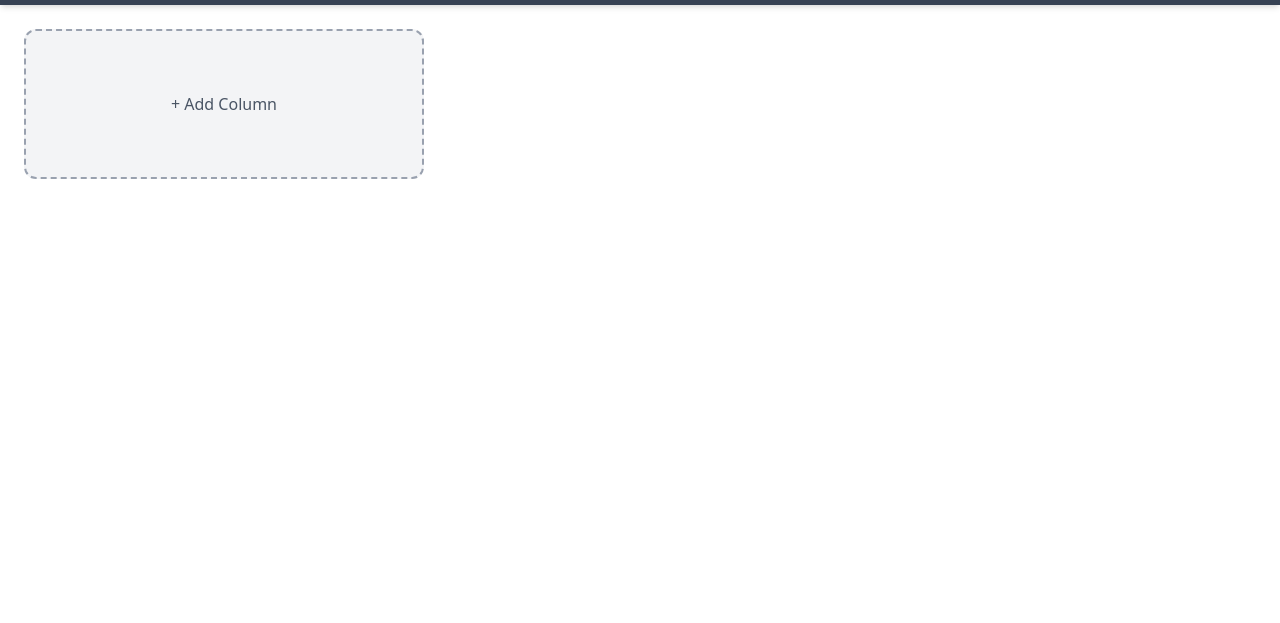
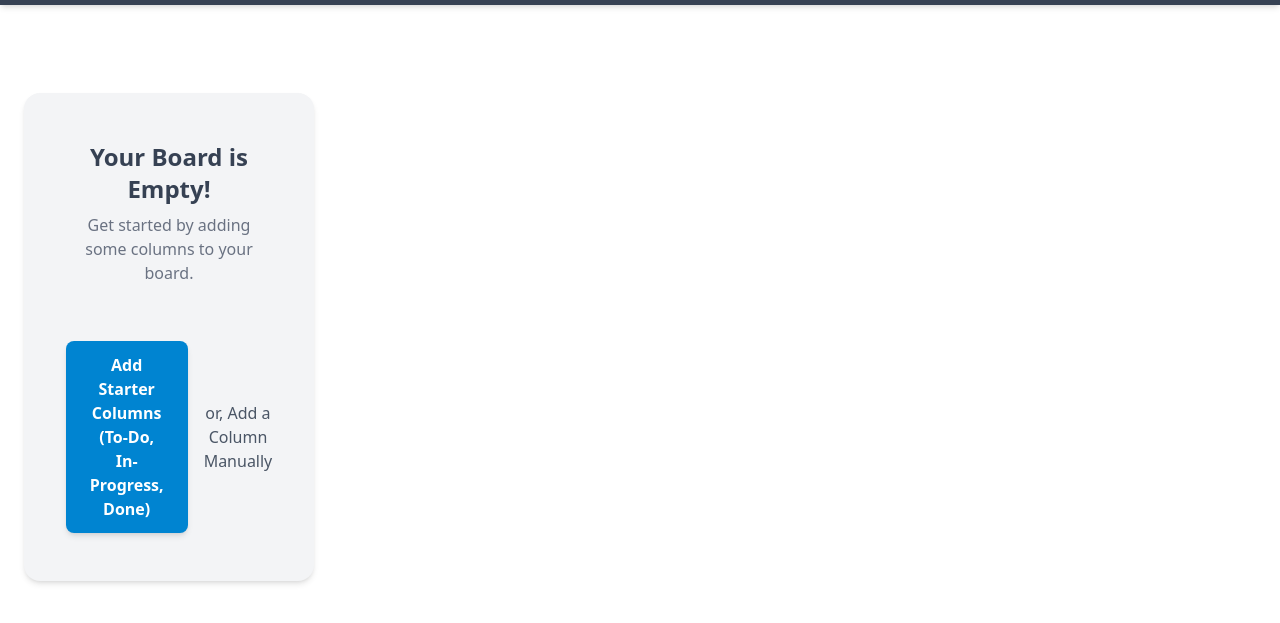
Before and after one commit to egt11/project-trello, a website: page index.html in a window 1280 px wide. Shown: the part 43-666 px from the top of the page. Drawn offline with nearby package versions, Linux system fonts and the light colour scheme.

Commit message:
added column empty state div + improved designs

```diff
--- a/index.html
+++ b/index.html
@@ -6,20 +6,19 @@
     <meta name="viewport" content="width=device-width, initial-scale=1.0">
     <title>Trello Clone</title>
     <link rel="stylesheet" href="css/output.css">
-    <link rel="stylesheet" href="https://cdnjs.cloudflare.com/ajax/libs/font-awesome/7.0.0/css/all.min.css">
+    <link rel="stylesheet" href="https://cdnjs.cloudflare.com/ajax/libs/remixicon/4.6.0/remixicon.css">
 </head>
 
 <body>
     <header class="bg-gray-700 shadow-md">
-        <div class="container mx-auto px-4 text-center py-2"> <span
-                class="text-xl font-bold text-white md:text-2xl">Trello Clone</span> </div>
+        <div class="container mx-auto px-4 text-center py-2">
+            <span class="text-xl font-bold text-white md:text-2xl">Trello Clone</span>
+        </div>
     </header>
-    <main class="grid grid-cols-1 gap-4 p-6">
-        <div id="board" class="grid grid-cols-1 md:grid-cols-3 gap-4">
-            <!-- Insert columns -->
-        </div>
+    <main class="p-6">
+        <div id="board" class="grid grid-cols-1 md:grid-cols-2 lg:grid-cols-3 xl:grid-cols-4 gap-6 items-start">
     </main>
-    <dialog id="modal" class="fixed m-auto py-4 px-6 bg-white rounded-2xl shadow-xl">
+    <dialog id="modal" class="fixed m-auto py-4 px-6 bg-white rounded-2xl shadow-xl backdrop:bg-gray-900/80">
         <div class="flex flex-col gap-4">
             <p id="modalLabel" class="text-lg font-semibold text-gray-800">Label</p>
             <input type="text" id="modalInput"
@@ -36,9 +35,6 @@
             </div>
         </div>
     </dialog>
-
-
-
     <script src="script.js"></script>
 </body>
 
--- a/script.js
+++ b/script.js
@@ -12,24 +12,80 @@ btnCloseModal.addEventListener("click", () => {
 
 // styles
 const columnStyle =
-  "bg-gray-300 rounded-xl shadow py-6 px-4 flex flex-col gap-4";
+  "bg-gray-100 rounded-2xl p-6 shadow-xl flex flex-col gap-6 ring-1 ring-gray-200";
 const cardStyle =
-  "card bg-white rounded-lg shadow-md p-6 grid grid-cols-2 cursor-grab";
-const columnNameStyle = "font-semibold text-gray-800 text-xl";
+  "card bg-white rounded-xl shadow-lg p-5 grid grid-cols-[1fr_auto] items-center gap-4 transition-all duration-200 hover:shadow-xl hover:scale-[1.01] active:cursor-grabbing";
+const columnNameStyle = "font-bold text-gray-900 text-2xl tracking-tight";
 const cardGridStyle =
-  "grid grid-cols-1 gap-4 border-2 border-dashed border-gray-400 p-4 rounded-lg";
+  "grid grid-cols-1 gap-4 border-2 border-dashed border-gray-300 p-4 rounded-xl";
 const addButtonStyle =
-  "add bg-sky-600 text-white font-semibold px-4 py-2 rounded hover:bg-sky-800 cursor-pointer";
+  "add w-full bg-sky-500 text-white font-semibold px-4 py-2 rounded-lg hover:bg-sky-600 transition-colors duration-200";
 const clearButtonStyle =
-  "clear bg-slate-400 text-white font-semibold px-4 py-2 rounded hover:bg-slate-500 cursor-pointer";
-const actionButtonDivStyle = "flex justify-end gap-2";
+  "clear w-full bg-red-500 text-white font-semibold px-4 py-2 rounded-lg hover:bg-red-600 transition-colors duration-200";
+const actionButtonDivStyle = "flex justify-end gap-4";
 
 let columns = JSON.parse(localStorage.getItem("columns")) || [];
 let tasks = JSON.parse(localStorage.getItem("tasks")) || [];
+const starterColumns = [
+  { id: 1, name: "To-Do" },
+  { id: 2, name: "In-Progress" },
+  { id: 3, name: "Done" },
+];
 
 function renderColumns() {
   board.innerHTML = "";
 
+  if (columns.length < 1) {
+    // --- EMPTY STATE UI ---
+    const emptyStateDiv = document.createElement("div");
+    emptyStateDiv.className =
+      "flex flex-col items-center justify-center text-center p-12 bg-gray-100 rounded-2xl w-full mx-auto my-16 shadow-md";
+
+    const title = document.createElement("h2");
+    title.className = "text-2xl font-bold text-gray-700 mb-2";
+    title.textContent = "Your Board is Empty!";
+
+    const message = document.createElement("p");
+    message.className = "text-gray-500 mb-6";
+    message.textContent = "Get started by adding some columns to your board.";
+
+    const buttonGroupDiv = document.createElement("div");
+    buttonGroupDiv.className = "flex flex-col sm:flex-row gap-4 mt-8";
+
+    // Primary Button: Add Starter Columns
+    const btnAddDefaultColumns = document.createElement("button");
+    btnAddDefaultColumns.className =
+      "bg-sky-600 text-white font-bold px-6 py-3 rounded-lg hover:bg-sky-700 transition shadow-md";
+    btnAddDefaultColumns.textContent =
+      "Add Starter Columns (To-Do, In-Progress, Done)";
+    btnAddDefaultColumns.addEventListener("click", () => {
+      columns = [...starterColumns];
+      localStorage.setItem("columns", JSON.stringify(columns));
+      renderColumns();
+    });
+
+    // Secondary Button: Add a single column manually
+    const btnAddColumnManually = document.createElement("button");
+    btnAddColumnManually.className =
+      "text-gray-600 font-medium hover:text-black";
+    btnAddColumnManually.textContent = "or, Add a Column Manually";
+    btnAddColumnManually.addEventListener("click", () => {
+      const label = "Add a New Column";
+      const button = "Add";
+      const actions = { operation: "add", type: "column" };
+      openModal(label, button, actions);
+    });
+
+    buttonGroupDiv.appendChild(btnAddDefaultColumns);
+    buttonGroupDiv.appendChild(btnAddColumnManually);
+
+    emptyStateDiv.appendChild(title);
+    emptyStateDiv.appendChild(message);
+    emptyStateDiv.appendChild(buttonGroupDiv);
+
+    board.appendChild(emptyStateDiv);
+  } else {
+    // --- RENDER EXISTING COLUMNS ---
     columns.forEach((column) => {
       const columnDiv = document.createElement("div");
       columnDiv.id = column.id;
@@ -75,14 +131,14 @@ function renderColumns() {
 
         const editButton = document.createElement("button");
         editButton.innerHTML =
-        "<i class='fa-regular fa-pen-to-square cursor-pointer'></i>";
+          "<i class='ri-edit-line cursor-pointer'></i>";
         editButton.dataset.taskId = task.id;
         editButton.dataset.action = "edit";
         editButton.classList.add("action");
 
         const deleteButton = document.createElement("button");
         deleteButton.innerHTML =
-        "<i class='fa-solid fa-trash cursor-pointer'></i>";
+          "<i class='ri-delete-bin-fill cursor-pointer'></i>";
         deleteButton.dataset.taskId = task.id;
         deleteButton.dataset.action = "delete";
         deleteButton.classList.add("action");
@@ -113,19 +169,22 @@ function renderColumns() {
 
       board.appendChild(columnDiv);
     });
+
+    // --- RENDER THE "+ ADD COLUMN" BUTTON ---
     const btnAddColumn = document.createElement("button");
     btnAddColumn.id = "btnAddColumn";
     btnAddColumn.className =
-    "flex items-center justify-center h-full min-h-[150px] bg-gray-100 border-2 border-dashed border-gray-400 rounded-xl text-gray-600 font-medium hover:bg-gray-200 hover:border-gray-500 transition";
+      "bg-gray-100 p-12 border-2 border-dashed border-gray-400 rounded-xl text-gray-600 font-medium hover:bg-gray-200 hover:border-gray-500 transition";
     btnAddColumn.textContent = "+ Add Column";
     btnAddColumn.addEventListener("click", () => {
-  label = "Add a New Column";
-  button = "Add";
+      const label = "Add a New Column";
+      const button = "Add";
       const actions = { operation: "add", type: "column" };
       openModal(label, button, actions);
     });
 
     board.appendChild(btnAddColumn);
+  }
 }
 
 renderColumns();
```
Also changed, not shown: css/output.css. Lines whose indentation alone changed are shown as unchanged.
